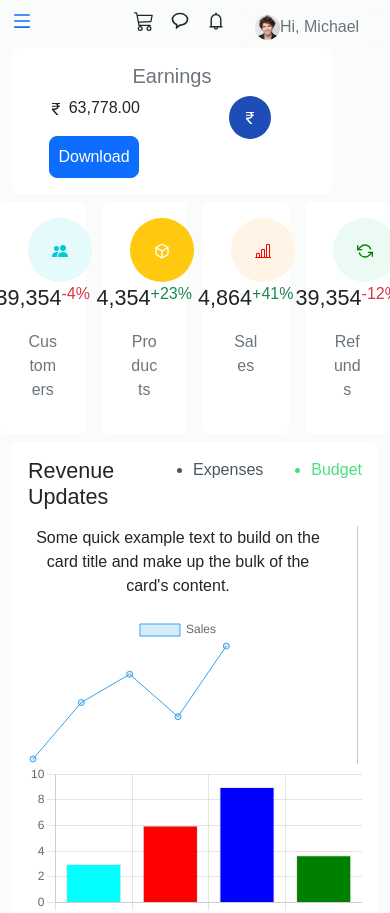
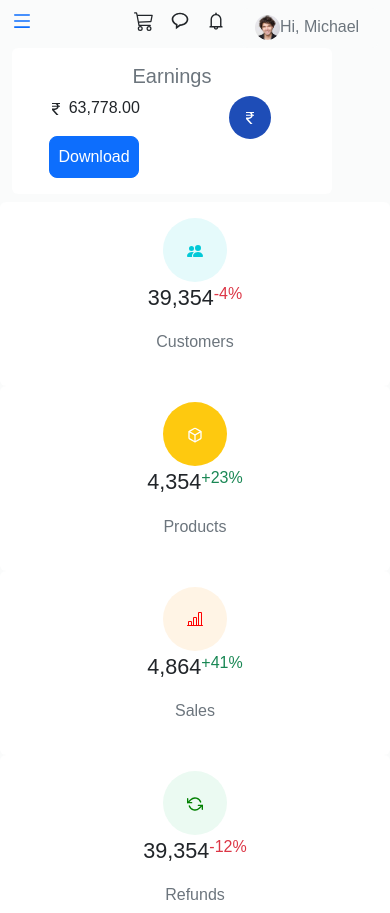
Before and after one commit to Dakshmrigwani/dashboard-react, a React (Create React App) app: page / in a window 390 px wide. Shown: the top 913 px of the page. Built offline with nearby package versions, Linux system fonts and the light colour scheme.

Commit message:
4 cards have been responsived

```diff
--- a/src/Components/Body.js
+++ b/src/Components/Body.js
@@ -156,8 +156,8 @@ export default function Body() {
               </div>
             </div>
           </div>
-          <div className="d-flex gap-3 row">
-            <div className="card border-0 col col-sm-6 col-md-4 col-lg-3">
+          <div className="row row-cols-1 row-cols-sm-2 row-cols-md-3 row-cols-lg-4">
+            <div className="card border-0">
               <div className="card-body">
                 <button
                   className="btn rounded-circle border-0"
@@ -171,13 +171,13 @@ export default function Body() {
                   <BsFillPeopleFill style={{ color: "#03c9d7" }} />
                 </button>
                 <span className="d-flex justify-content-center">
-                  <p className="card-text text-dark fs-4 ">39,354</p>
+                  <p className="card-text text-dark fs-4">39,354</p>
                   <p className="text-danger">-4%</p>
                 </span>
                 <p className="text-secondary">Customers</p>
               </div>
             </div>
-            <div className="card border-0 col col-sm-6 col-md-4 col-lg-3">
+            <div className="card border-0">
               <div className="card-body">
                 <button
                   className="btn rounded-circle border-0"
@@ -191,13 +191,13 @@ export default function Body() {
                   <FiBox style={{ color: "white" }} />
                 </button>
                 <span className="d-flex justify-content-center">
-                  <p className="card-text text-dark fs-4 ">4,354</p>
+                  <p className="card-text text-dark fs-4">4,354</p>
                   <p className="text-success">+23%</p>
                 </span>
                 <p className="text-secondary">Products</p>
               </div>
             </div>
-            <div className="card border-0 col col-sm-6 col-md-4 col-lg-3">
+            <div className="card border-0">
               <div className="card-body">
                 <button
                   className="btn rounded-circle border-0"
@@ -211,13 +211,13 @@ export default function Body() {
                   <BsBarChartLine style={{ color: "red" }} />
                 </button>
                 <span className="d-flex justify-content-center">
-                  <p className="card-text text-dark fs-4 ">4,864</p>
+                  <p className="card-text text-dark fs-4">4,864</p>
                   <p className="text-success">+41%</p>
                 </span>
                 <p className="text-secondary">Sales</p>
               </div>
             </div>
-            <div className="card border-0 col col-sm-6 col-md-4 col-lg-3">
+            <div className="card border-0">
               <div className="card-body">
                 <button
                   className="btn rounded-circle border-0"
@@ -231,13 +231,14 @@ export default function Body() {
                   <FiRefreshCcw style={{ color: "green" }} />
                 </button>
                 <span className="d-flex justify-content-center">
-                  <p className="card-text text-dark fs-4 ">39,354</p>
+                  <p className="card-text text-dark fs-4">39,354</p>
                   <p className="text-danger">-12%</p>
                 </span>
                 <p className="text-secondary">Refunds</p>
               </div>
             </div>
           </div>
+
           <div className="card border-0">
             <div className="card-body">
               <div className="card-title row">
```
